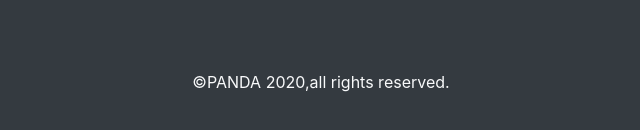
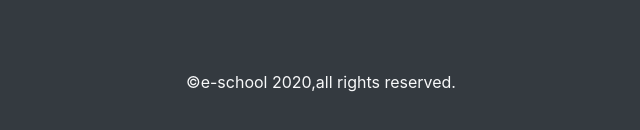
Before and after one commit to CHOCHOXCODE/e-school, a plain HTML site: page index.html in a window 1280 px wide. Shown: the part 2909-3039 px from the top of the page, 319-959 px from the left. Drawn offline with nearby package versions, Linux system fonts and the light colour scheme.

Commit message:
update --v1.7

```diff
--- a/index.html
+++ b/index.html
@@ -321,7 +321,7 @@
         <a class="d-flex justify-content-end" href="#">
             <img src="images/ICON/upload (1).png" alt="">
         </a>
-        <p>&copy;PANDA 2020,all rights reserved.</p>
+        <p>&copy;e-school 2020,all rights reserved.</p>
     </div>
     <!-- end copyright -- -------->
     <!-- start js bootstrap link --------- -->
```
